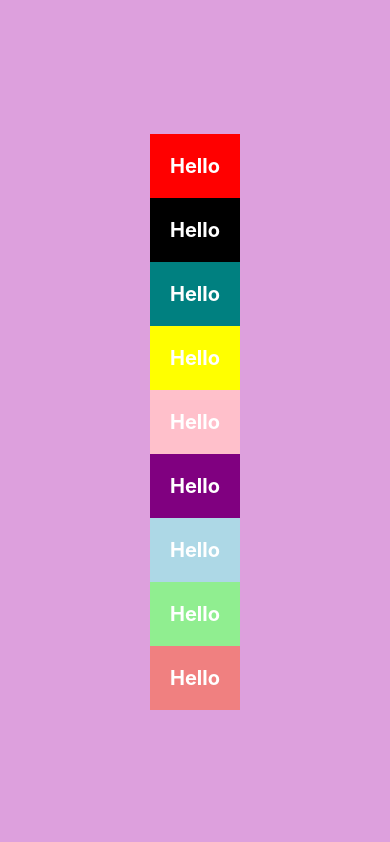
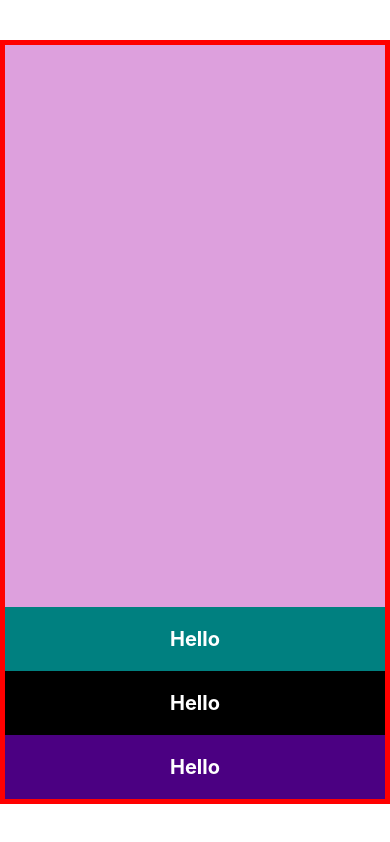
Before and after one commit to TwanstCodess/React-Native-Tutorial, a React Native app in the folder Tutorial/: screen / in a window 390 px wide. Built offline with nearby package versions, Linux system fonts and the light colour scheme.

Commit message:
flexDirection

```diff
--- a/Tutorial/App.js
+++ b/Tutorial/App.js
@@ -6,15 +6,15 @@ export default function App() {
   return (
     <View style={styles.container}>
 
-      <Greet childers="Hello" style={{ backgroundColor: 'red' }} />
+      <Greet childers="Hello" style={{ backgroundColor: 'indigo' }} />
       <Greet childers="Hello" style={{ backgroundColor: 'black' }} />
       <Greet childers="Hello" style={{ backgroundColor: 'teal' }} />
-      <Greet childers="Hello" style={{ backgroundColor: 'yellow' }} />
+      {/* <Greet childers="Hello" style={{ backgroundColor: 'yellow' }} />
       <Greet childers="Hello" style={{ backgroundColor: 'pink' }} />
       <Greet childers="Hello" style={{ backgroundColor: 'purple' }} />
       <Greet childers="Hello" style={{ backgroundColor: 'lightblue' }} />
       <Greet childers="Hello" style={{ backgroundColor: 'lightgreen' }} />
-      <Greet childers="Hello" style={{ backgroundColor: 'lightcoral' }} />
+      <Greet childers="Hello" style={{ backgroundColor: 'lightcoral' }} /> */}
 
 
     </View>
@@ -24,8 +24,11 @@ export default function App() {
 const styles = StyleSheet.create({
   container: {
     flex: 1,
+    flexDirection: 'column-reverse',
     backgroundColor: 'plum',
-    alignItems: 'center',
-    justifyContent: 'center',
+    marginTop: 40,
+    marginBottom: 40,
+    borderWidth: 5,
+    borderColor: 'red',
   }
 });
```
